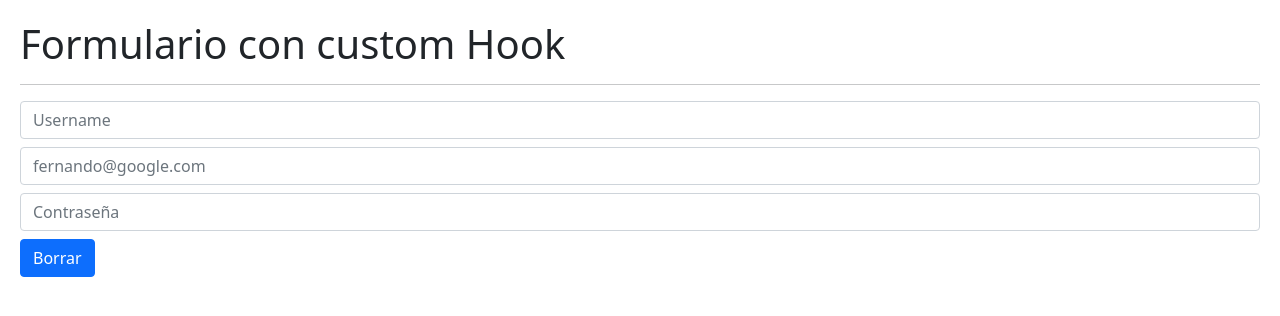
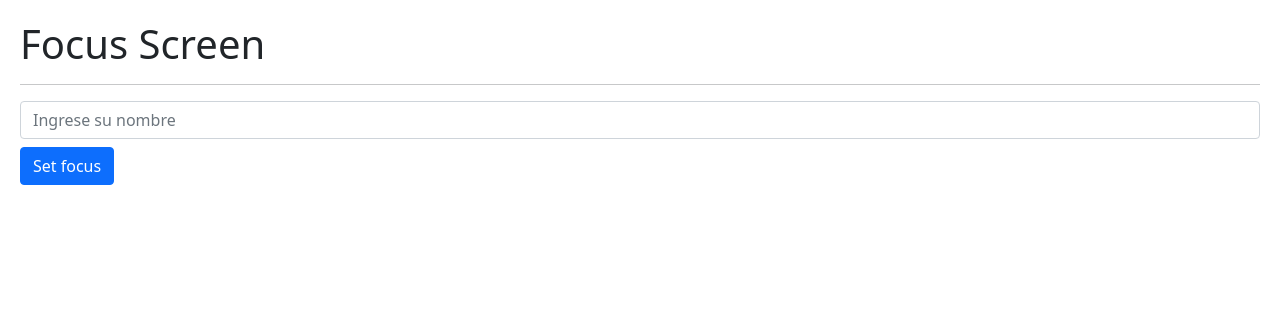
Before and after one commit to AntonioER9/hooks-app, a React (Create React App) app: page / in a window 1280 px wide. Shown: the top 316 px of the page. Built offline with nearby package versions, Linux system fonts and the light colour scheme.

Commit message:
add useFetch and useRef

```diff
--- a/src/02-useEffect/FormWithCustomHook.tsx
+++ b/src/02-useEffect/FormWithCustomHook.tsx
@@ -29,7 +29,7 @@ export const FormWithCustomHook = () => {
             <input
                 type="email"
                 className="form-control mt-2"
-                placeholder="fernando@google.com"
+                placeholder="antonio@google.com"
                 name="email"
                 value={ email }
                 onChange={ onInputChange }
--- a/src/02-useEffect/SimpleForm.tsx
+++ b/src/02-useEffect/SimpleForm.tsx
@@ -52,7 +52,7 @@ export const SimpleForm = () => {
       <input
         type="email"
         className="form-control mt-2"
-        placeholder="fernando@google.com"
+        placeholder="antonio@google.com"
         name="email"
         value={email}
         onChange={onInputChange}
--- /dev/null
+++ b/src/03-examples/index.ts
@@ -0,0 +1 @@
+export * from './LoadingQuote';
--- /dev/null
+++ b/src/04-useRef/FocusScreen.tsx
@@ -0,0 +1,35 @@
+import { useRef } from 'react';
+
+export const FocusScreen = () => {
+
+  const inputRef = useRef<any>(null);
+
+  const onClick = () => {
+    // document.querySelector('input').select();
+    // console.log(inputRef);
+    inputRef.current.select();
+  }
+
+
+  return (
+    <>
+      <h1>Focus Screen</h1>
+      <hr />
+
+      <input
+        ref={inputRef}
+        type="text"
+        placeholder="Ingrese su nombre"
+        className="form-control"
+      />
+
+      <button
+        className="btn btn-primary mt-2"
+        onClick={onClick}
+      >
+        Set focus
+      </button>
+
+    </>
+  )
+}
--- /dev/null
+++ b/src/hooks/index.ts
@@ -0,0 +1,3 @@
+export * from './useCounter';
+export * from './useFetch';
+export * from './useForm';
--- a/src/index.tsx
+++ b/src/index.tsx
@@ -2,7 +2,9 @@ import React from 'react';
 import ReactDOM from 'react-dom/client';
 import './index.css';
 import reportWebVitals from './reportWebVitals';
-import { FormWithCustomHook } from './02-useEffect/FormWithCustomHook';
+// import { MultipleCustomHook } from './03-examples/MultipleCustomHook';
+// import { FormWithCustomHook } from './02-useEffect/FormWithCustomHook';
+import { FocusScreen } from './04-useRef/FocusScreen';
 // import { SimpleForm } from './02-useEffect/SimpleForm';
 // import { CounterWithCustomHook } from './01-useState/CounterWithCustomHook';
 // import { CounterApp } from './01-useState/CounterApp';
@@ -17,7 +19,9 @@ root.render(
     {/* <CounterApp /> */}
     {/* <CounterWithCustomHook/> */}
     {/* <SimpleForm/> */}
-    <FormWithCustomHook/>
+    {/* <FormWithCustomHook/> */}
+    <FocusScreen/>
+    {/* <MultipleCustomHook/> */}
   </React.StrictMode>
 );
 
```
Also changed, not shown: src/03-examples/LoadingQuote.tsx (added, +7 -0 lines), src/hooks/useFetch.ts (added, +40 -0 lines), src/05-useLayoutEffect/Layout.tsx (added).
